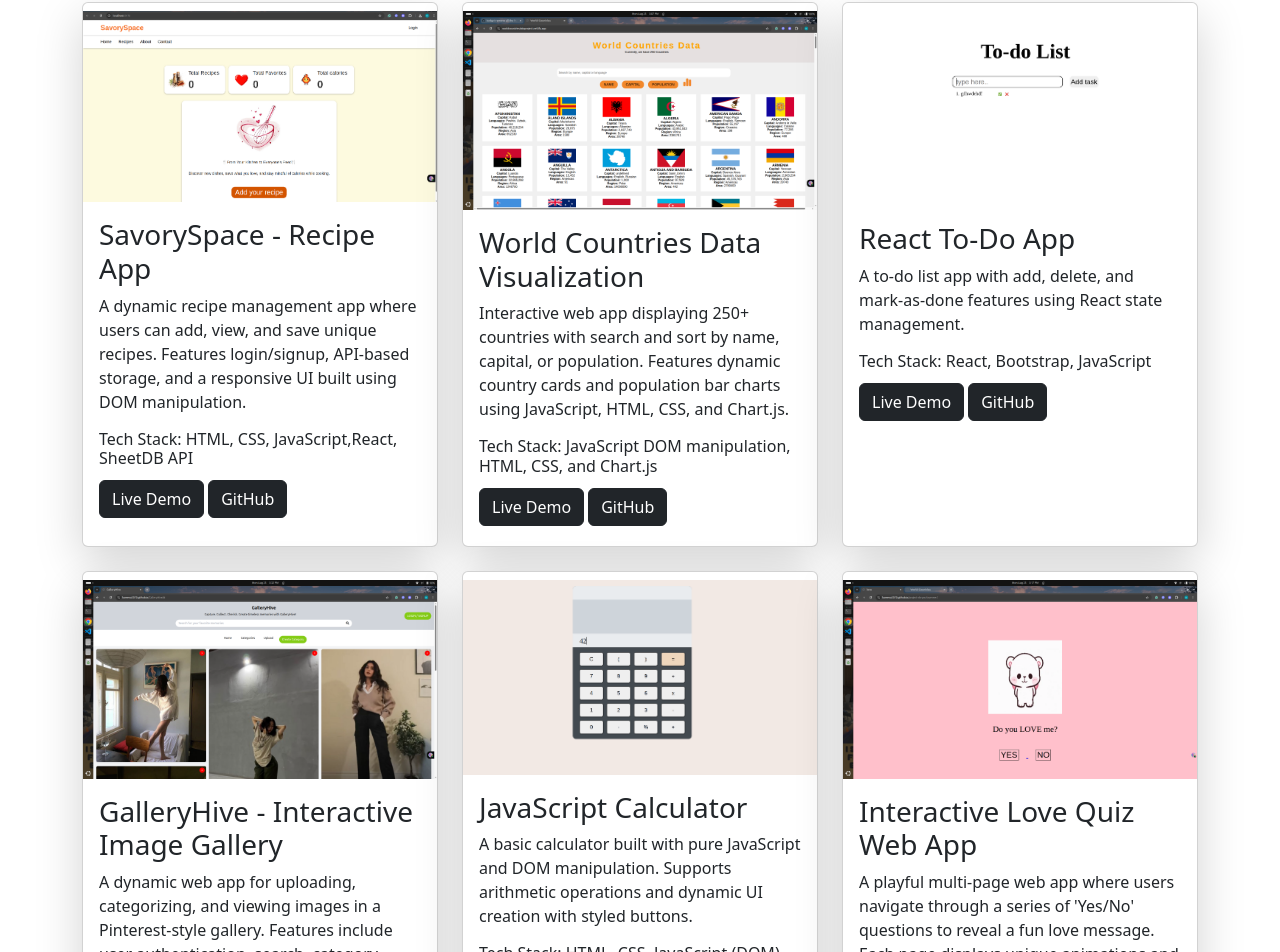
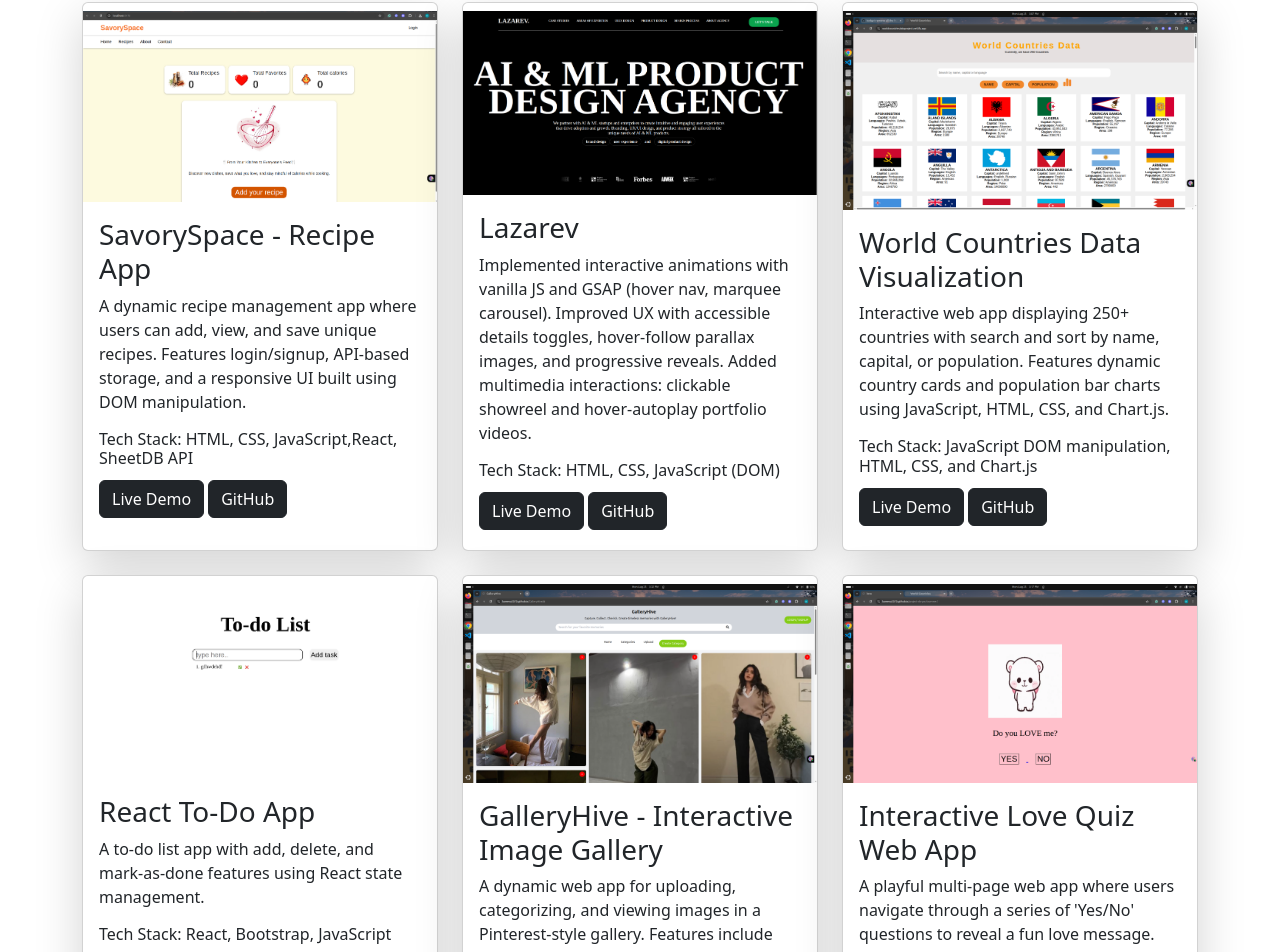
Before and after one commit to Kareena2070/portfolio-react, a React (Vite) app: page / in a window 1280 px wide. Shown: the part 1334-2286 px from the top of the page. Built offline with nearby package versions, Linux system fonts and the light colour scheme.

Commit message:
add another project

```diff
--- a/src/component/project.jsx
+++ b/src/component/project.jsx
@@ -4,6 +4,7 @@ import calculator from '../assets/calculator.png'
 import galleryHive from '../assets/galleryHive.png'
 import todo from '../assets/todo-app.png'
 import savorySpace from "../assets/savorySpace.png";
+import lazarev from '../assets/lazarev.png'
 
 import loveQuiz from '../assets/doYouLove.png'
 
@@ -19,6 +20,15 @@ function ProjectSection(){
         github: "https://github.com/Kareena2070/SavorySpace-recipeApp.git",
         demo: "https://savoryspace.netlify.app/"
       },
+
+       {
+            title: "Lazarev",
+            description: "Implemented interactive animations with vanilla JS and GSAP (hover nav, marquee carousel). Improved UX with accessible details toggles, hover-follow parallax images, and progressive reveals. Added multimedia interactions: clickable showreel and hover-autoplay portfolio videos.",
+            techStack: "HTML, CSS, JavaScript (DOM)",
+            image: lazarev,
+            github: "https://github.com/Kareena2070/HTML-CSS-min-projec/tree/main/calculator",
+            demo: "https://lazarev-k.netlify.app"
+        },
 
         {
           title: "World Countries Data Visualization",
@@ -46,14 +56,7 @@ function ProjectSection(){
           github: "https://github.com/Kareena2070/GalleryHive",
           demo: "https://kareena2070.github.io/GalleryHive/"
         },
-        {
-            title: "JavaScript Calculator",
-            description: "A basic calculator built with pure JavaScript and DOM manipulation. Supports arithmetic operations and dynamic UI creation with styled buttons.",
-            techStack: "HTML, CSS, JavaScript (DOM)",
-            image: calculator,
-            github: "https://github.com/Kareena2070/HTML-CSS-min-projec/tree/main/calculator",
-            demo: "https://funny-praline-1c147d.netlify.app/"
-        },
+
 
         {
           title: "Interactive Love Quiz Web App",
```
Also changed, not shown: src/assets/lazarev.png (added).
